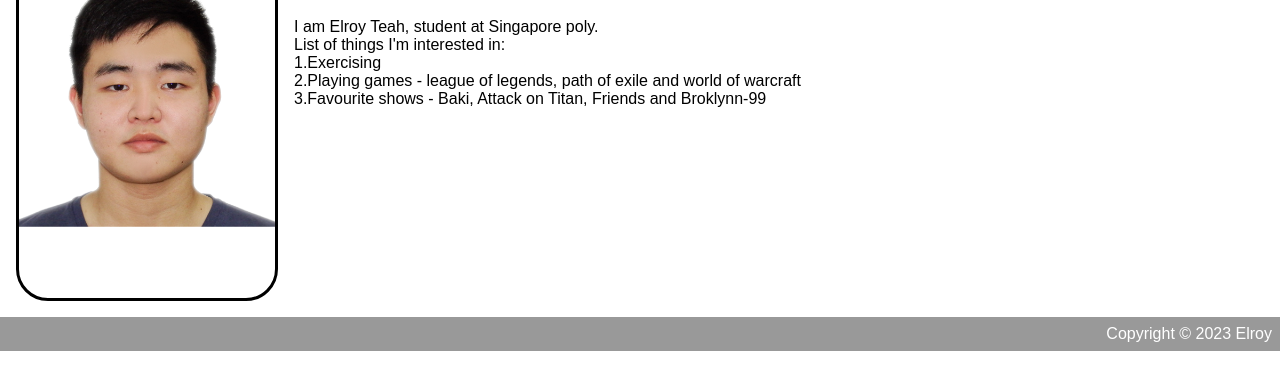
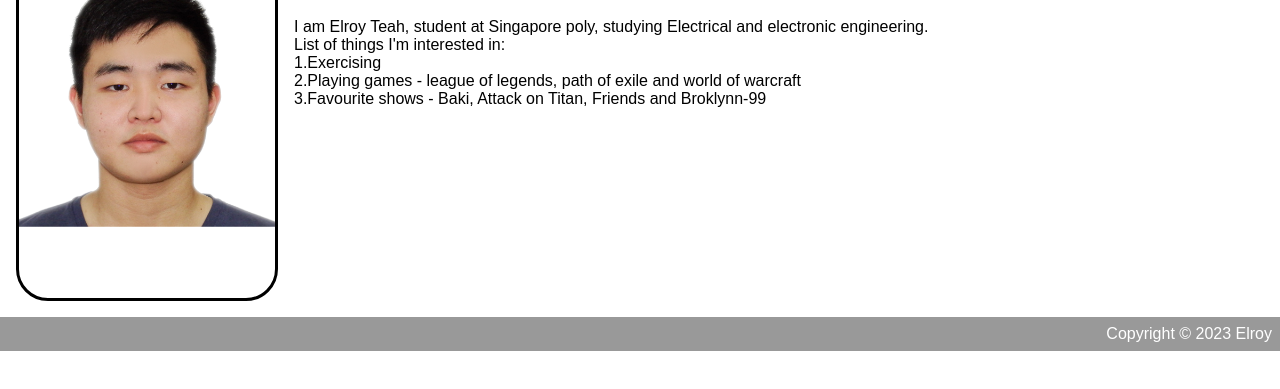
Before and after one commit to Elroyteah/Elroyteah.github.io, a plain HTML site: page Bio.html in a window 1280 px wide. Shown: the part 191-580 px from the top of the page. Drawn offline with Linux system fonts and the light colour scheme.

Commit message:
Update Bio.html

```diff
--- a/Bio.html
+++ b/Bio.html
@@ -33,7 +33,7 @@
 				<div id="main">
 					<img src="Class exercises/Exercise 1/photo.png">
 					<h1>Introduction</h1>
-					<p>I am Elroy Teah, student at Singapore poly.<br>
+					<p>I am Elroy Teah, student at Singapore poly, studying Electrical and electronic engineering.<br>
 					List of things I'm interested in:<br>
 					1.Exercising<br>
 					2.Playing games - league of legends, path of exile and world of warcraft<br>
```
